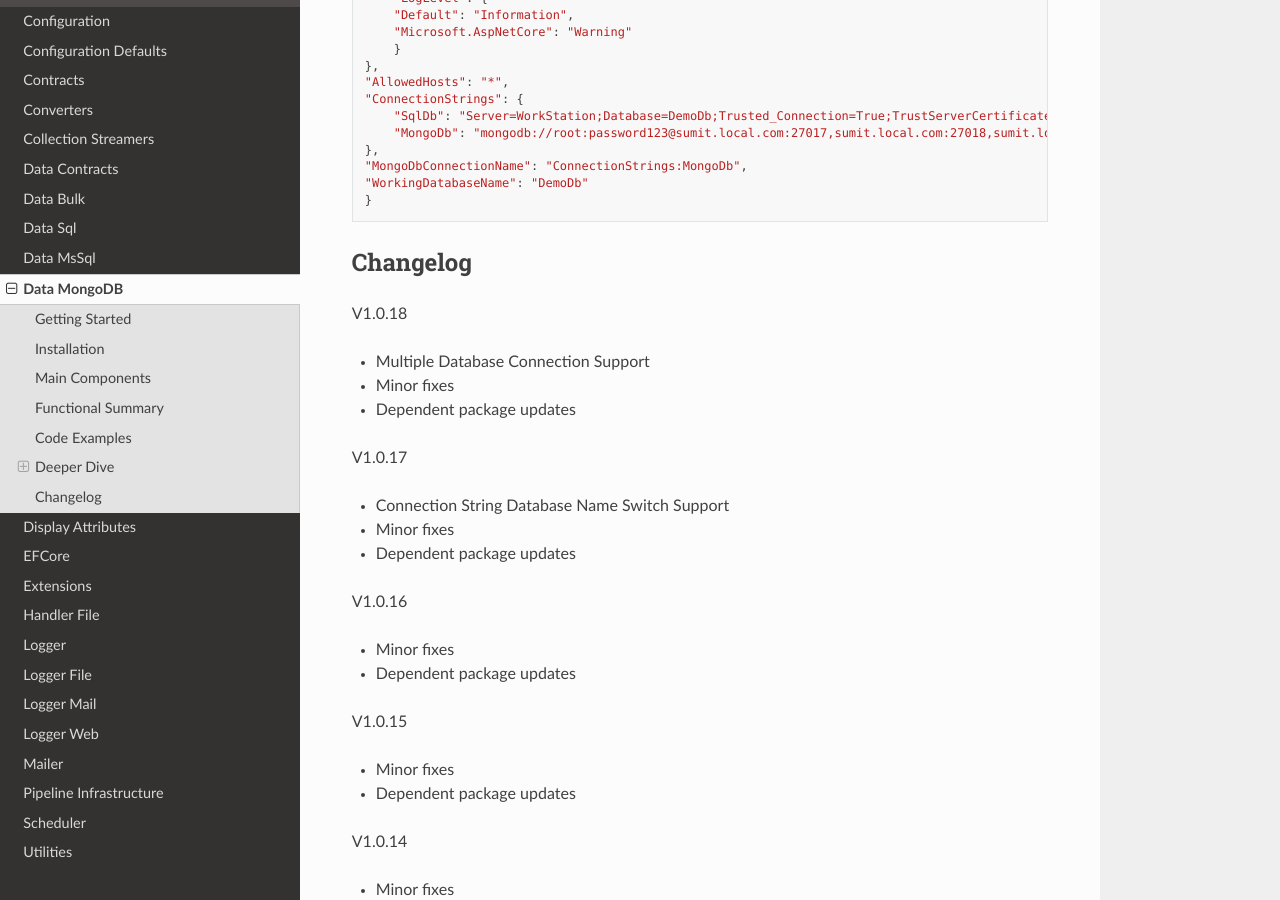
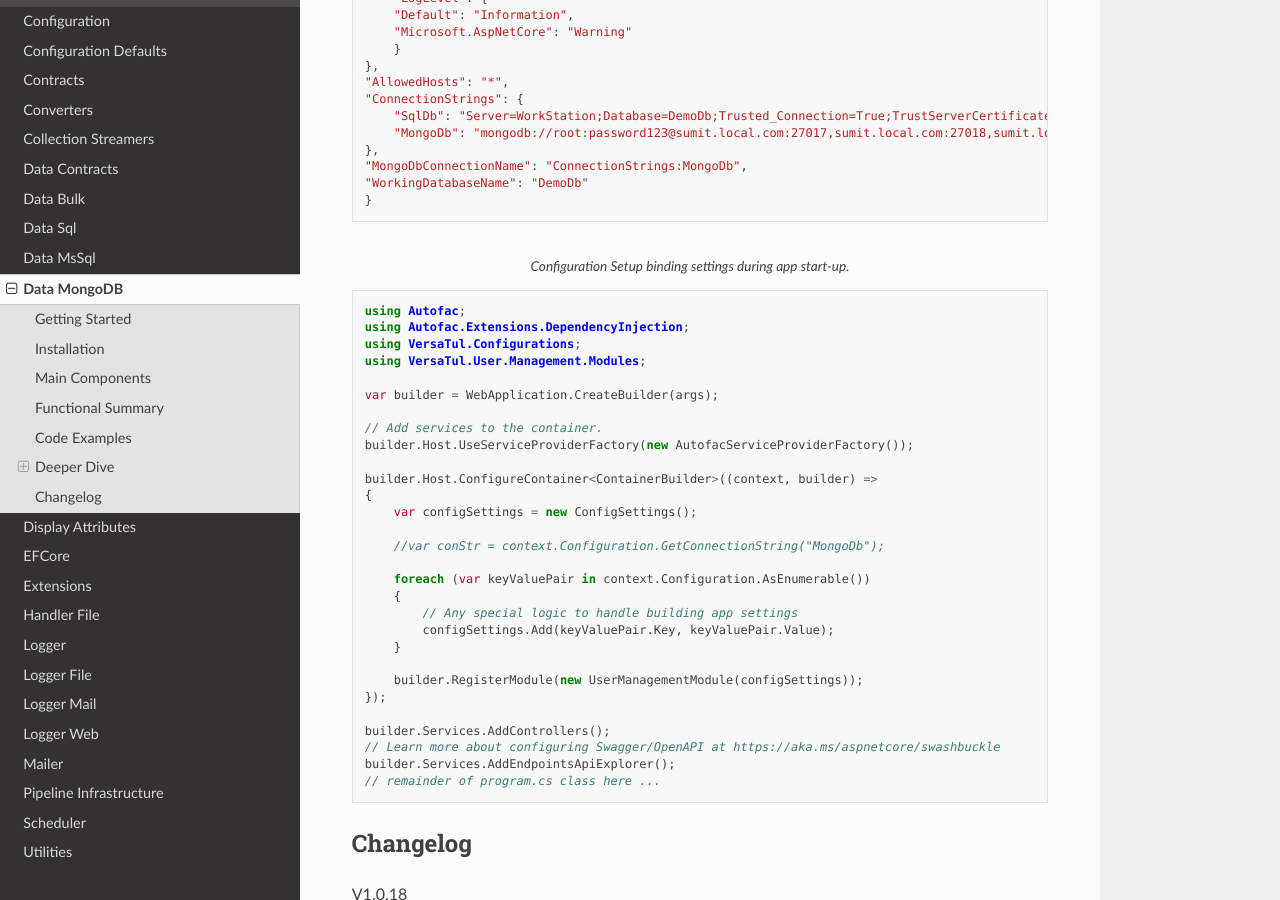
Before and after one commit to BjornWilliams/DocsVersaTul, a Sphinx documentation site: the page built from docs/source/mongodb.rst, in a window 1280 px wide and 900 px high, scrolled down 6542 px. Built offline with Sphinx 7.4.7 and the Read the Docs theme 2.0.0, drawn with Linux system fonts in a browser that asks for light colours.

Commit message:
Update mongodb.rst

```diff
--- a/docs/source/mongodb.rst
+++ b/docs/source/mongodb.rst
@@ -349,6 +349,38 @@ Code Sample
     "WorkingDatabaseName": "DemoDb"
     }
 
+.. code-block:: c#
+    :caption: Configuration Setup binding settings during app start-up.
+
+    using Autofac;
+    using Autofac.Extensions.DependencyInjection;
+    using VersaTul.Configurations;
+    using VersaTul.User.Management.Modules;
+
+    var builder = WebApplication.CreateBuilder(args);
+
+    // Add services to the container.
+    builder.Host.UseServiceProviderFactory(new AutofacServiceProviderFactory());
+
+    builder.Host.ConfigureContainer<ContainerBuilder>((context, builder) =>
+    {
+        var configSettings = new ConfigSettings();
+
+        //var conStr = context.Configuration.GetConnectionString("MongoDb");
+
+        foreach (var keyValuePair in context.Configuration.AsEnumerable())
+        {
+            // Any special logic to handle building app settings
+            configSettings.Add(keyValuePair.Key, keyValuePair.Value);
+        }
+
+        builder.RegisterModule(new UserManagementModule(configSettings));
+    });
+
+    builder.Services.AddControllers();
+    // Learn more about configuring Swagger/OpenAPI at https://aka.ms/aspnetcore/swashbuckle
+    builder.Services.AddEndpointsApiExplorer();
+    // remainder of program.cs class here ...
 
 
 Changelog
```
